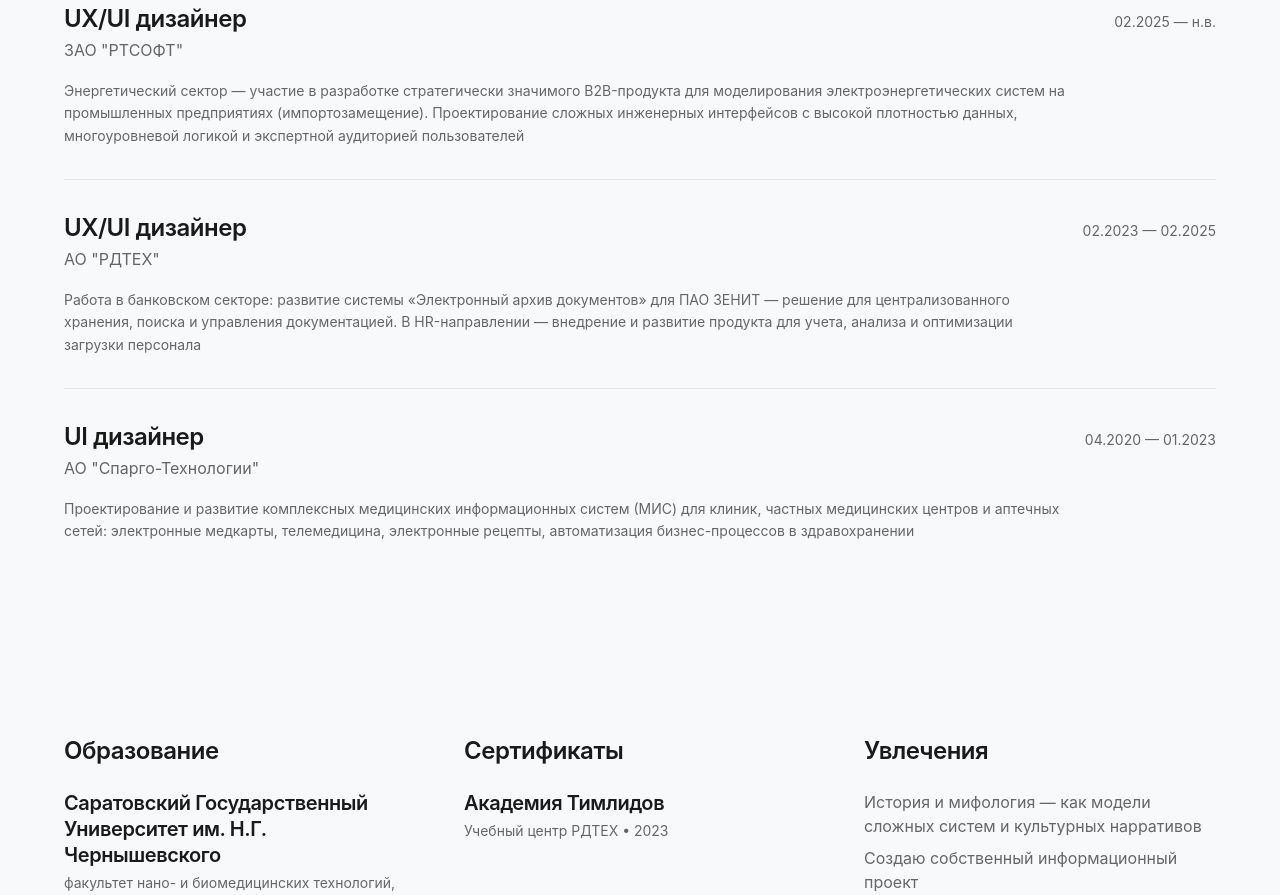
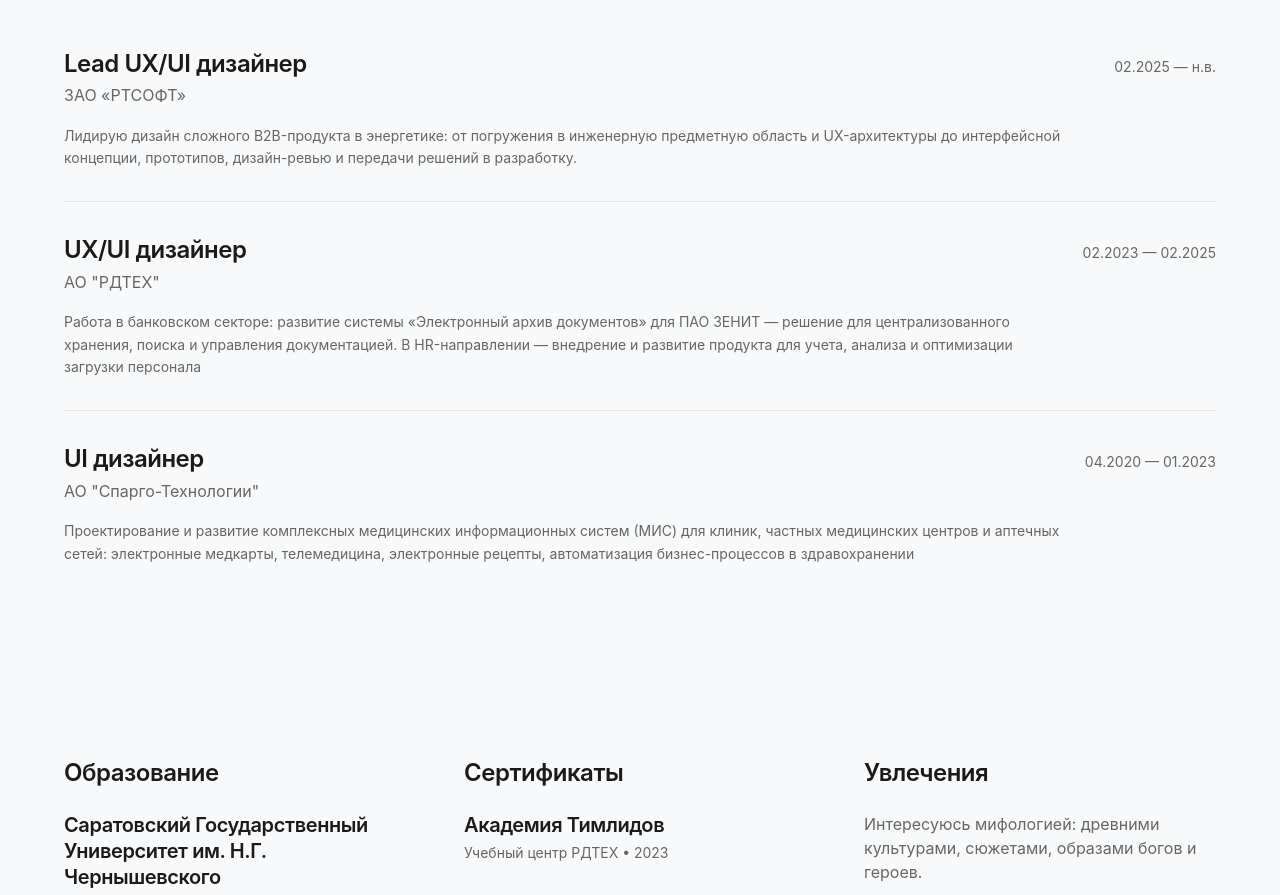
Before and after one commit to avanesov89/portfolio, a Next.js app: page / in a window 1280 px wide. Shown: the part 2029-2924 px from the top of the page. Built offline with nearby package versions, Linux system fonts and the light colour scheme.

Commit message:
Update profile content and case footer

```diff
--- a/src/components/CaseCard.tsx
+++ b/src/components/CaseCard.tsx
@@ -21,7 +21,7 @@ export function CaseCard({ caseItem }: CaseCardProps) {
         <h3 className="text-lg font-semibold mb-2 group-hover:underline">
           {caseItem.title}
         </h3>
-        <p className="text-sm text-[var(--foreground-muted)] line-clamp-2">
+        <p className="text-sm text-[var(--foreground-muted)] line-clamp-5">
           {caseItem.description}
         </p>
         <span className="inline-block mt-3 text-sm font-medium underline underline-offset-4">
--- a/src/components/CaseContent.tsx
+++ b/src/components/CaseContent.tsx
@@ -5,6 +5,7 @@ import { notFound } from "next/navigation";
 import { ReactNode, useEffect, useState } from "react";
 import { profileData } from "@/data/profile";
 import { Header } from "@/components/Header";
+import { Footer } from "@/components/Footer";
 import { ImageModal } from "@/components/ImageModal";
 import { withBasePath } from "@/lib/asset-path";
 
@@ -368,6 +369,7 @@ export function CaseContent({ slug }: CaseContentProps) {
           />
         )}
       </main>
+      <Footer email={profileData.email} telegram={profileData.telegram} />
     </>
   );
 }
--- a/src/data/profile.ts
+++ b/src/data/profile.ts
@@ -9,10 +9,10 @@ export const profileData: ProfileData = {
   experience: [
     {
       id: 'exp-1',
-      company: 'ЗАО "РТСОФТ"',
-      position: 'UX/UI дизайнер',
+      company: 'ЗАО «РТСОФТ»',
+      position: 'Lead UX/UI дизайнер',
       period: '02.2025 — н.в.',
-      description: 'Энергетический сектор — участие в разработке стратегически значимого B2B-продукта для моделирования электроэнергетических систем на промышленных предприятиях (импортозамещение). Проектирование сложных инженерных интерфейсов с высокой плотностью данных, многоуровневой логикой и экспертной аудиторией пользователей',
+      description: 'Лидирую дизайн сложного B2B-продукта в энергетике: от погружения в инженерную предметную область и UX-архитектуры до интерфейсной концепции, прототипов, дизайн-ревью и передачи решений в разработку.',
     },
     {
       id: 'exp-2',
@@ -260,9 +260,10 @@ export const profileData: ProfileData = {
   ],
 
   hobbies: [
-		'История и мифология — как модели сложных систем и культурных нарративов',
-		'Создаю собственный информационный проект',
-		'Фитнес и дисциплина — часть системного подхода к развитию'],
+    'Интересуюсь мифологией: древними культурами, сюжетами, образами богов и героев.',
+    'Параллельно развиваю собственный информационный проект о мифологии, где продумываю интересный способ подачи для детей и взрослых.',
+    'Фитнес в моей жизни помогает держать дисциплину, сохранять фокус и относиться к развитию как к долгосрочному процессу.',
+  ],
 
   email: 'avanesov89@mail.ru',
   telegram: '@avanesov89',
```
